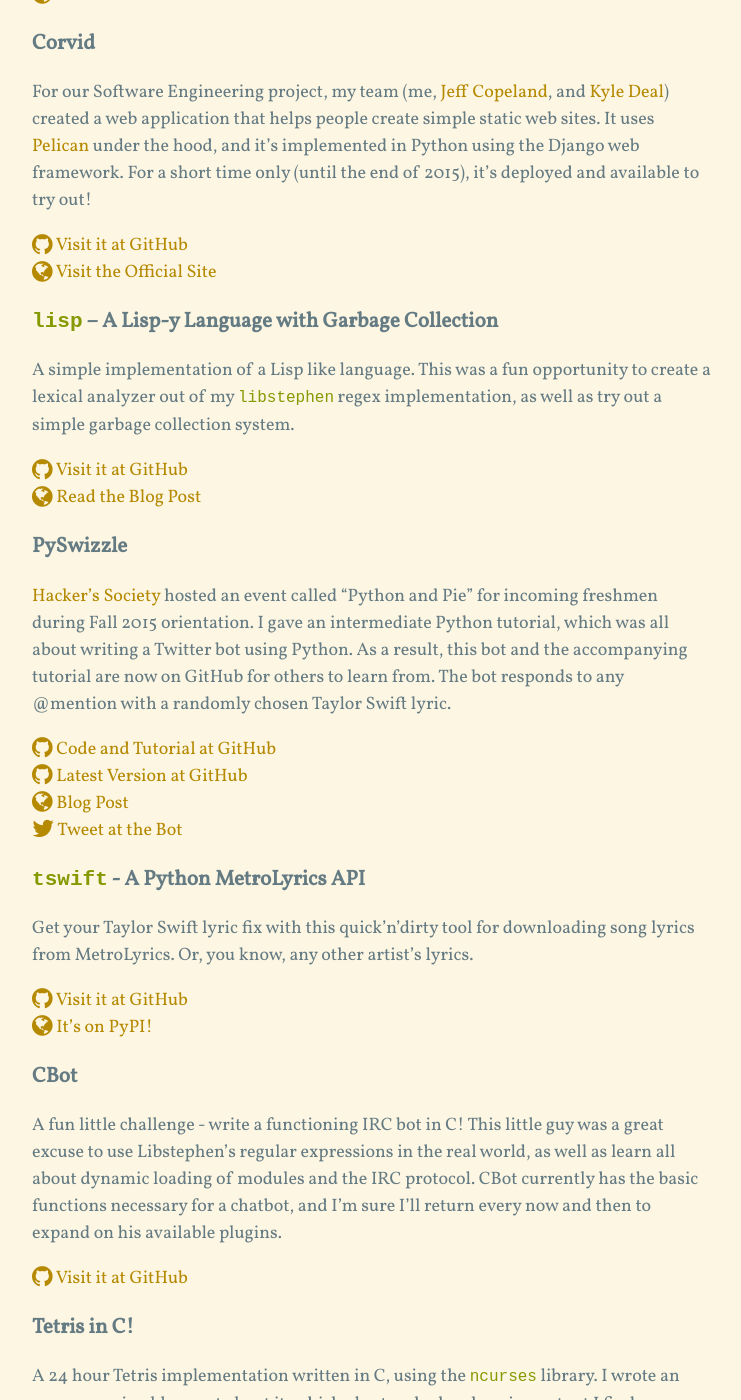
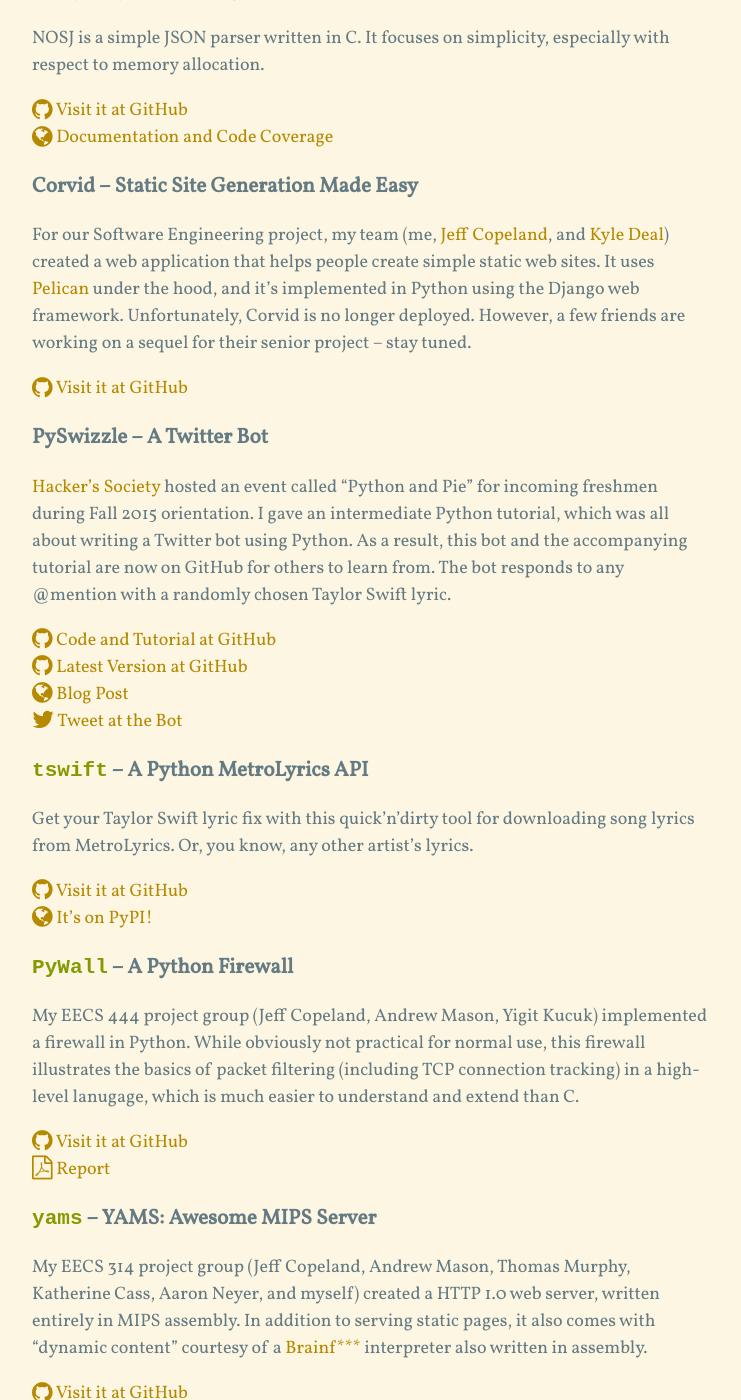
Before and after one commit to brenns10/brennan.io, a Jekyll site: the page built from projects.md, in a window 1280 px wide and 1400 px high, scrolled down 648 px. Shown: the whole window, without its empty margins (268-1009 px from the left). Built offline with Jekyll 4.4.1, drawn with Linux system fonts in a browser that asks for light colours; nearby versions of some CDN libraries; comment, search, counter and statistics services are not loaded; some of the changed text lies outside the part shown.

Commit message:
The great "projects" reorganization of 2016.

```diff
--- a/projects.md
+++ b/projects.md
@@ -11,46 +11,44 @@
 
 ### `libstephen` -- A C Library
 
-This humbly-named library is the foundation for much of my C programming.  It
-extends the standard C library with support for a few important data structures,
+This library extends the standard C library with dynamic lists, hash tables,
 regular expressions, command line argument parsing, several string-handling
-utilities, logging, and lightweight unit testing.  I continue to rethink and
-improve its architecture, but it is getting close to the point of stability
-where other programs can use it too.  Several of my other C projects depend on
-it already.
+utilities, logging, and lightweight unit testing.  It's an experiment in making
+an API as well as sharing code.  Several of my other C projects depend on it
+already.
 
 [{{page.gh}} Visit it at GitHub](https://github.com/brenns10/libstephen)
-[{{page.web}} Visit the Official Site](/libstephen/)
+[{{page.web}} Documentation and Code Coverage](/libstephen/)
 
-### NOSJ
+### `lsh` -- A Simple Shell in C
+
+I wrote this to illustrate the different system calls and mechanics that
+underlie one of a programmer's fundamental tools: the shell.  I also wrote a
+tutorial about it.
+
+[{{page.gh}} Visit it at GitHub](https://github.com/brenns10/lsh)
+[{{page.web}} Read the tutorial]({% post_url 2015-01-16-write-a-shell-in-c%})
+
+### NOSJ -- A JSON Library in C
 
 NOSJ is a simple JSON parser written in C.  It focuses on simplicity, especially
 with respect to memory allocation.
 
 [{{page.gh}} Visit it at GitHub](https://github.com/brenns10/nosj)
-[{{page.web}} Visit the Official Site](/nosj/)
+[{{page.web}} Documentation and Code Coverage](/nosj/)
 
-### Corvid
+### Corvid -- Static Site Generation Made Easy
 
 For our Software Engineering project, my team (me, [Jeff Copeland][], and
 [Kyle Deal][]) created a web application that helps people create simple static
 web sites.  It uses [Pelican](http://getpelican.com/) under the hood, and it's
-implemented in Python using the Django web framework.  For a short time only
-(until the end of 2015), it's deployed and available to try out!
+implemented in Python using the Django web framework.  Unfortunately, Corvid is
+no longer deployed.  However, a few friends are working on a sequel for their
+senior project -- stay tuned.
 
 [{{page.gh}} Visit it at GitHub](https://github.com/jpcjr/corvid)
-[{{page.web}} Visit the Official Site](https://corvid.xyz)
 
-### `lisp` -- A Lisp-y Language with Garbage Collection
-
-A simple implementation of a Lisp like language.  This was a fun opportunity to
-create a lexical analyzer out of my `libstephen` regex implementation, as well
-as try out a simple garbage collection system.
-
-[{{page.gh}} Visit it at GitHub](https://github.com/brenns10/lisp)
-[{{page.web}} Read the Blog Post]({% post_url 2015-11-02-spooky-garbage-collection %})
-
-### PySwizzle
+### PySwizzle -- A Twitter Bot
 
 [Hacker's Society](http://hacsoc.org) hosted an event called "Python and Pie"
 for incoming freshmen during Fall 2015 orientation.  I gave an intermediate
@@ -64,32 +62,13 @@
 [{{page.web}} Blog Post]({% post_url 2015-08-22-python-and-py %})
 [{{page.tw}} Tweet at the Bot](https://twitter.com/pyswizzle)
 
-### `tswift` - A Python MetroLyrics API
+### `tswift` -- A Python MetroLyrics API
 
 Get your Taylor Swift lyric fix with this quick'n'dirty tool for downloading
 song lyrics from MetroLyrics.  Or, you know, any other artist's lyrics.
 
 [{{page.gh}} Visit it at GitHub](https://github.com/brenns10/tswift)
 [{{page.web}} It's on PyPI!](https://pypi.python.org/pypi/tswift)
-
-### CBot
-
-A fun little challenge - write a functioning IRC bot in C!  This little guy was
-a great excuse to use Libstephen's regular expressions in the real world, as
-well as learn all about dynamic loading of modules and the IRC protocol.  CBot
-currently has the basic functions necessary for a chatbot, and I'm sure I'll
-return every now and then to expand on his available plugins.
-
-[{{page.gh}} Visit it at GitHub](https://github.com/brenns10/cbot)
-
-### Tetris in C!
-
-A 24 hour Tetris implementation written in C, using the `ncurses` library.  I
-wrote an accompanying blog post about it, which also touched on how important I
-find my personal projects, even if some are reimplementations.
-
-[{{page.gh}} Visit it at GitHub](https://github.com/brenns10/tetris)
-[{{page.web}} Read the blog post]({% post_url 2015-06-12-tetris-reimplementation %})
 
 ### `PyWall` -- A Python Firewall
 
@@ -100,6 +79,7 @@
 extend than C.
 
 [{{page.gh}} Visit it at GitHub](https://github.com/brenns10/pywall)
+[{{page.pdf}} Report](https://www.dropbox.com/s/a9wjs4e1rnhdxfe/pywall_report.pdf?dl=1)
 
 ### `yams` -- YAMS: Awesome MIPS Server
 
@@ -112,6 +92,25 @@
 
 [{{page.gh}} Visit it at GitHub](https://github.com/brenns10/yams)
 [{{page.web}} Read the blog post]({% post_url 2015-05-17-yams %})
+[{{page.pdf}} Report](https://www.dropbox.com/s/vhzw7246aufwx5p/yams_report.pdf?dl=1)
+
+### `lisp` -- A Lisp-y Language with Garbage Collection
+
+A simple implementation of a Lisp like language.  This was a fun opportunity to
+create a lexical analyzer out of my `libstephen` regex implementation, as well
+as try out a simple garbage collection system.
+
+[{{page.gh}} Visit it at GitHub](https://github.com/brenns10/lisp)
+[{{page.web}} Read the Blog Post]({% post_url 2015-11-02-spooky-garbage-collection %})
+
+### Tetris in C!
+
+A 24 hour Tetris implementation written in C, using the `ncurses` library.  I
+wrote an accompanying blog post about it, which also touched on how important I
+find my personal projects, even if some are reimplementations.
+
+[{{page.gh}} Visit it at GitHub](https://github.com/brenns10/tetris)
+[{{page.web}} Read the blog post]({% post_url 2015-06-12-tetris-reimplementation %})
 
 ### Minesweeper
 
@@ -120,6 +119,16 @@
 to my more ambitious, long running projects above.
 
 [{{page.gh}} Visit it at GitHub](https://github.com/brenns10/minesweeper)
+
+### CBot -- IRC Bot in C
+
+A fun little challenge - write a functioning IRC bot in C!  This little guy was
+a great excuse to use Libstephen's regular expressions in the real world, as
+well as learn all about dynamic loading of modules and the IRC protocol.  CBot
+currently has the basic functions necessary for a chatbot, and I'm sure I'll
+return every now and then to expand on his available plugins.
+
+[{{page.gh}} Visit it at GitHub](https://github.com/brenns10/cbot)
 
 ### `caseid` -- Python module for Case IDs
 
@@ -130,14 +139,6 @@
 
 [{{page.gh}} Visit it at GitHub](https://github.com/brenns10/caseid)
 [{{page.gh}} Visit its Ruby cousin by Andrew Mason](https://github.com/ajm188/cwru_directory)
-
-### `lsh` -- A Simple Shell in C
-
-I wrote this to illustrate the system calls and basic mechanics behind a Unix
-shell.  The accompanying blog post had a modest positive audience response.
-
-[{{page.gh}} Visit it at GitHub](https://github.com/brenns10/lsh)
-[{{page.web}} Read the blog post]({% post_url 2015-01-16-write-a-shell-in-c%})
 
 ### `wepa-linux` -- A CUPS Printer Driver
 
```
